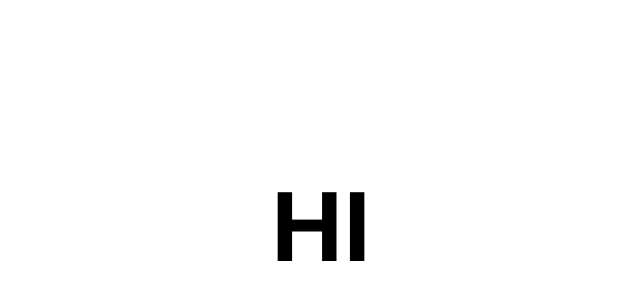
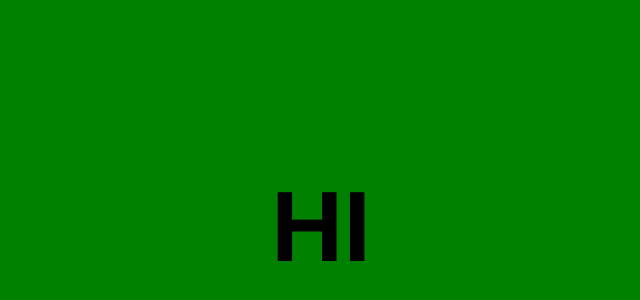
Before and after one commit to to0000g/hi, a plain HTML site: page index.html in a window 1280 px wide. Shown: the part 218-518 px from the top of the page, without its empty margins (327-967 px from the left). Drawn offline with Linux system fonts and the light colour scheme.

Commit message:
green back

```diff
--- a/index.html
+++ b/index.html
@@ -4,6 +4,9 @@
 <meta charset = "utf-8">
 </head>
 <style type = "text/css">
+body{background-color : green;
+}
+
 h1{position : absolute;
 top:40%;
 width:100%;
```
